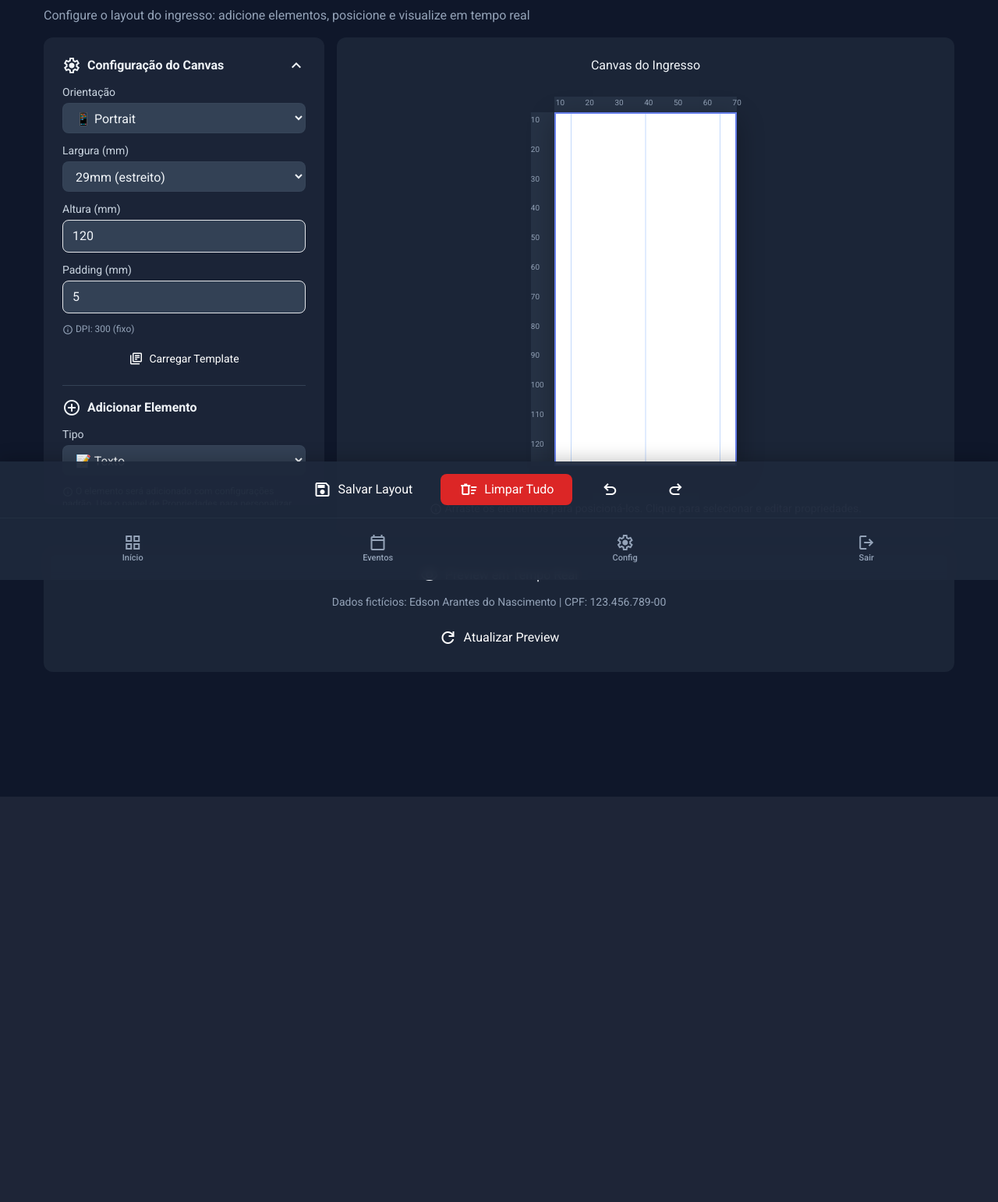
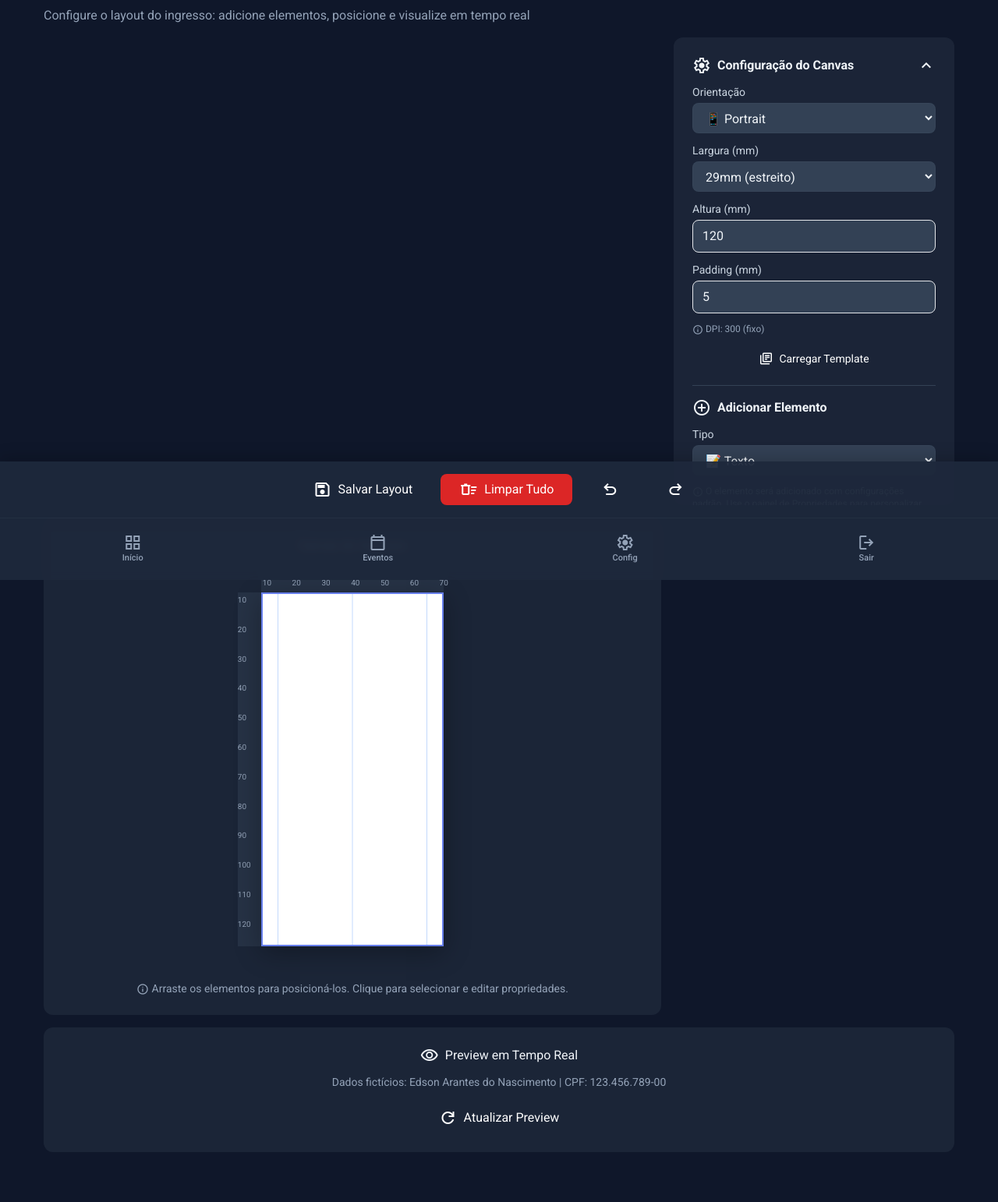
Before and after one commit to SrClauss/ticket_manager, a Python web app: template app/templates/admin/ticket_layout.html in a window 1280 px wide. Shown: the part 56-1598 px from the top of the page at 78% size. Before the commit the page ends 1078 px from the top, so only its background shows below. Run offline with Jinja, Linux system fonts and the light colour scheme; the template is opened without the code that fills it, so the values that code supplies are empty.

Commit message:
alterando layout de propriedades

```diff
--- a/app/templates/admin/ticket_layout.html
+++ b/app/templates/admin/ticket_layout.html
@@ -7,7 +7,8 @@
     /* Layout Grid - Properties on LEFT, Canvas on RIGHT */
     .layout-editor {
         display: grid;
-        grid-template-columns: 360px 1fr;
+        /* Properties panel moved to the RIGHT of the canvas */
+        grid-template-columns: 1fr 360px;
         gap: 1rem;
         margin-top: 1rem;
     }
@@ -19,6 +20,8 @@
         padding: 1.5rem;
         max-height: calc(100vh - 200px);
         overflow-y: auto;
+        /* force sidebar into second grid column (right) regardless of DOM order */
+        grid-column: 2;
     }
 
     /* Collapsible section */
@@ -42,6 +45,8 @@
         display: flex;
         flex-direction: column;
         align-items: center;
+        /* ensure canvas occupies first grid column */
+        grid-column: 1;
     }
 
     /* Canvas Container with rulers */
@@ -662,6 +667,25 @@
                     <span class="material-symbols-outlined" style="font-size: 14px; vertical-align: middle;">info</span>
                     O elemento será adicionado com configurações padrão. Use o painel de Propriedades para personalizar.
                 </p>
+
+                <div class="mb-3" x-show="newElement.type === 'text'">
+                    <label class="block text-slate-300 text-sm mb-2">Tags Disponíveis (clique para pré-preencher)</label>
+                    <div class="flex flex-wrap gap-1">
+                        <span class="template-tag" @click="insertTag('{NOME}')">{NOME}</span>
+                        <span class="template-tag" @click="insertTag('{CPF}')">{CPF}</span>
+                        <span class="template-tag" @click="insertTag('{EMAIL}')">{EMAIL}</span>
+                        <span class="template-tag" @click="insertTag('{TIPO_INGRESSO}')">{TIPO_INGRESSO}</span>
+                        <span class="template-tag" @click="insertTag('{EVENTO_NOME}')">{EVENTO_NOME}</span>
+                        <span class="template-tag" @click="insertTag('{DATA_EVENTO}')">{DATA_EVENTO}</span>
+                        <span class="template-tag" @click="insertTag('{DATA}')">{DATA}</span>
+                        <span class="template-tag" @click="insertTag('{HORARIO}')">{HORARIO}</span>
+                        <span class="template-tag" @click="insertTag('{DATA_HORA}')">{DATA_HORA}</span>
+                    </div>
+                    <div class="mt-2">
+                        <label class="block text-slate-300 text-sm mb-1">Conteúdo inicial</label>
+                        <input type="text" x-model="newElement.value" class="w-full bg-slate-700 border border-slate-600 rounded-lg py-2 px-3 text-slate-100" />
+                    </div>
+                </div>
 
                 <button
                     @click="addElement()"
```
